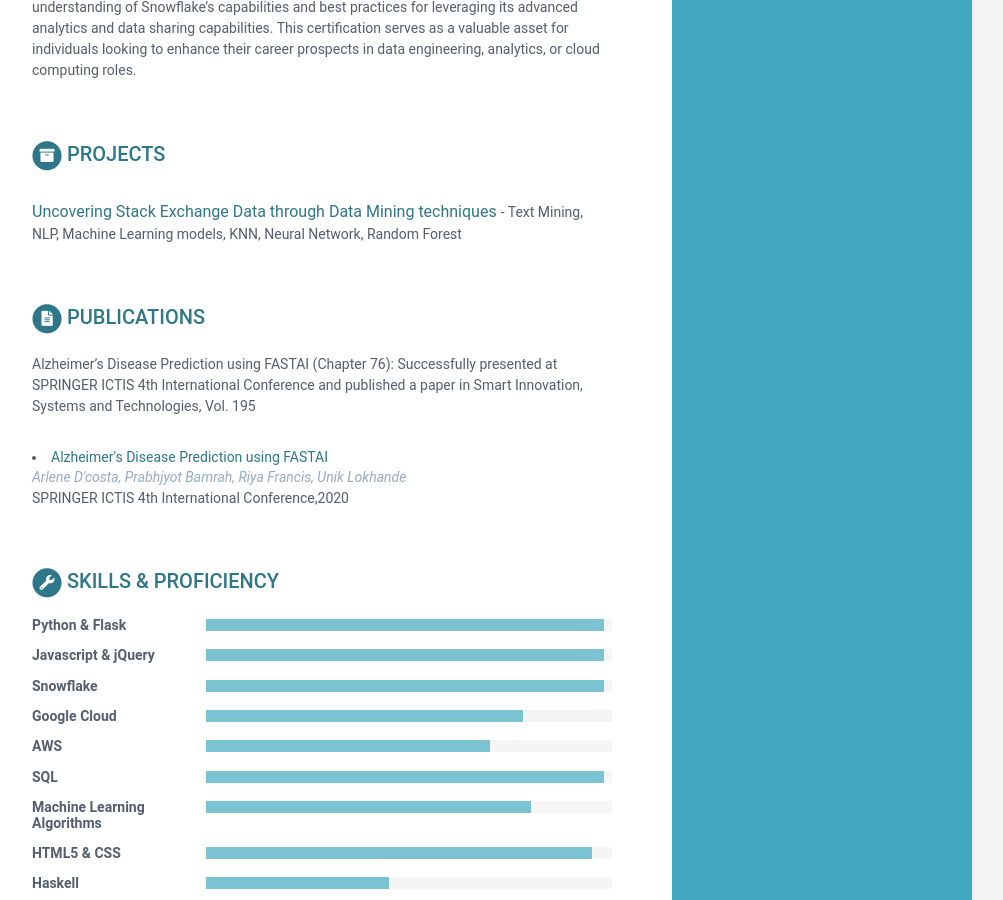
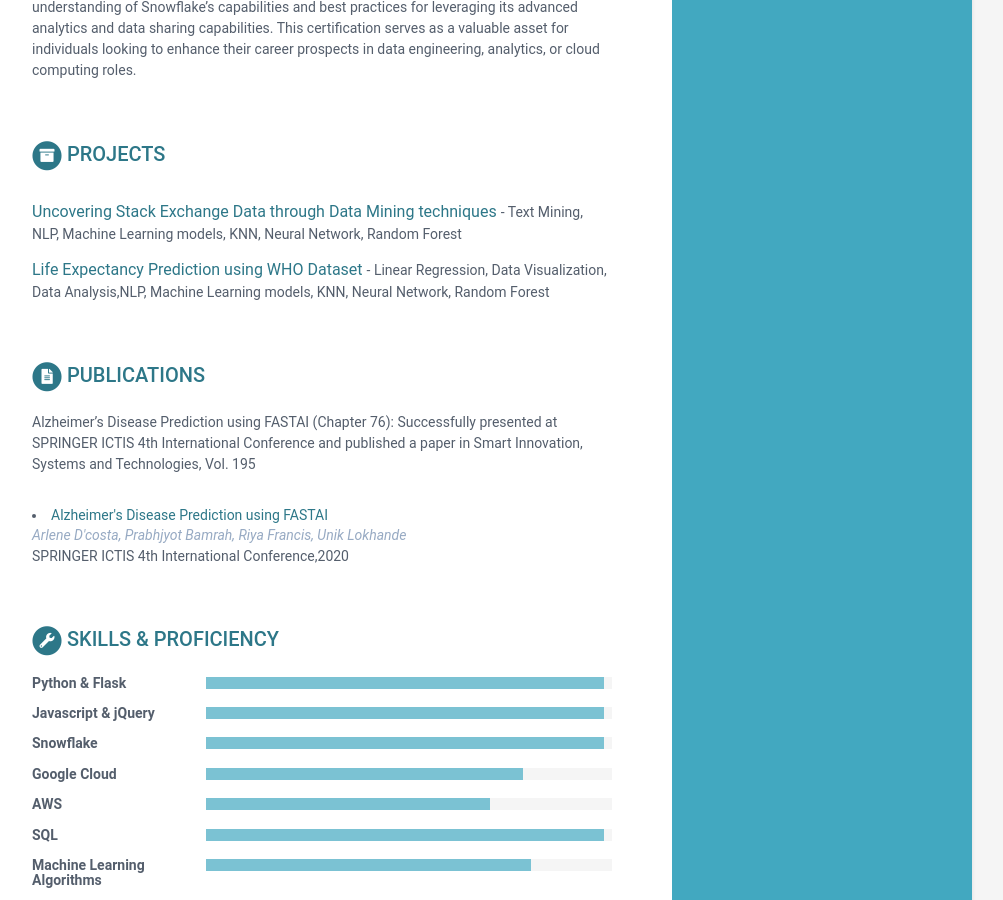
Before and after one commit to ArleneDcosta/ArleneDcosta.github.io, a Jekyll site: the page built from index.html, in a window 1280 px wide and 900 px high, scrolled down 2365 px. Shown: the whole window, without its empty margins (168-1171 px from the left). Built offline with Jekyll 4.4.1, drawn with Linux system fonts in a browser that asks for light colours; part of the change alters nothing that is shown.

Commit message:
Updates and Changes

```diff
--- a/_data/data.yml
+++ b/_data/data.yml
@@ -192,6 +192,20 @@ projects:
           experiences based on these algorithmic insights
 
 
+      - title: Life Expectancy Prediction using WHO Dataset
+        link: github.com/ArleneDcosta/StackExchangePatternandPrediction
+        tagline: Linear Regression, Data Visualization, Data Analysis,NLP, Machine Learning models, KNN, Neural Network,
+         Random Forest
+        Description:
+          This project employs data mining algorithms to analyze the behaviors of different technical
+          users such as novice developers, company professionals, or researchers on Stack Overflow.
+          By examining engagement patterns, content preferences, and community dynamics, it
+          aims to uncover insights into user interactions. Utilizing topic modeling such as BERT and LDA and the project
+          anticipates user actions, and emerging technologies and identifies unusual behavior by flagging non important posts
+          based on upvote score using prediction strategy. Ultimately, it seeks to optimize platform features and enhance user
+          experiences based on these algorithmic insights
+
+
 # wd to help startups promote their products or services and to attract users &amp; investors"
 
 
```
